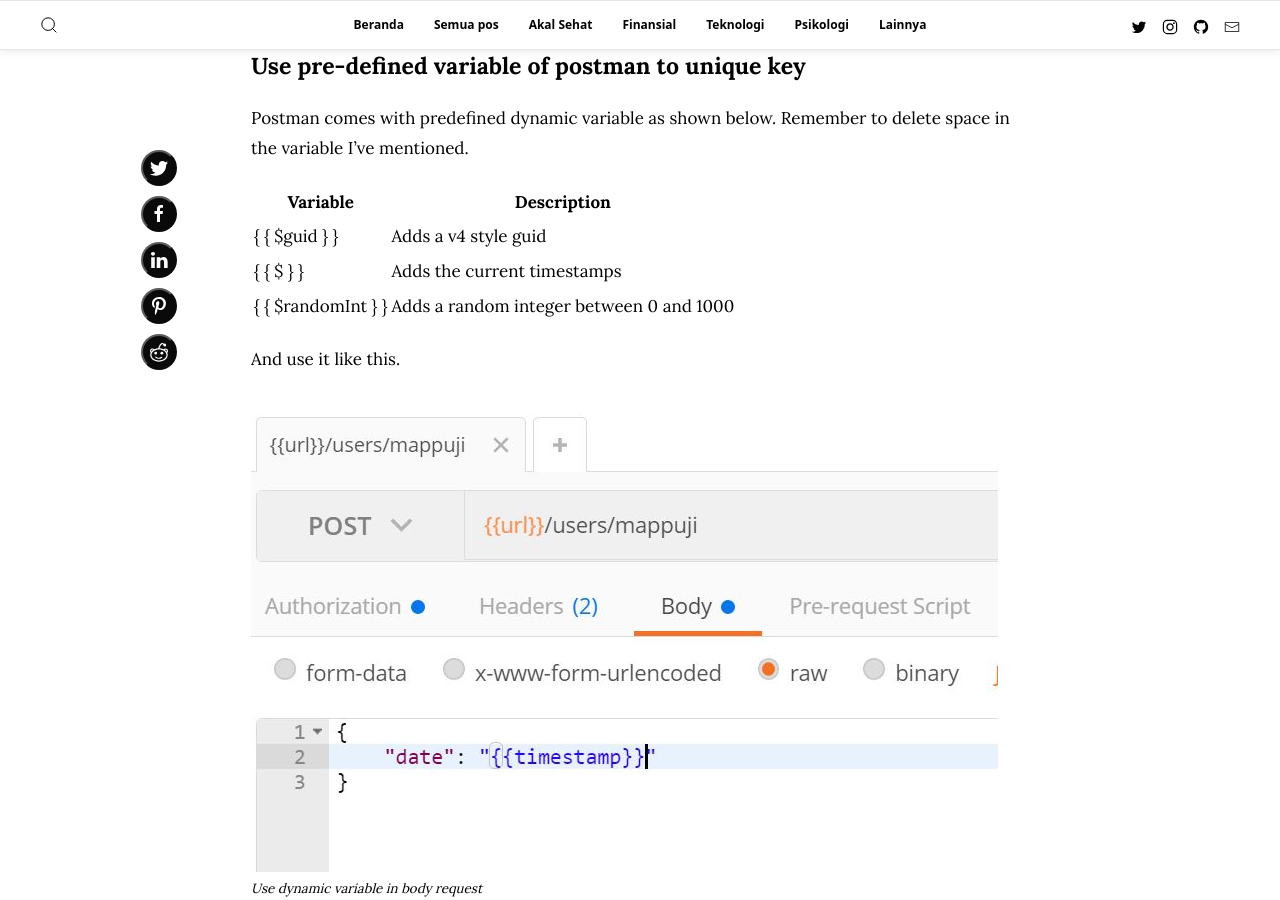
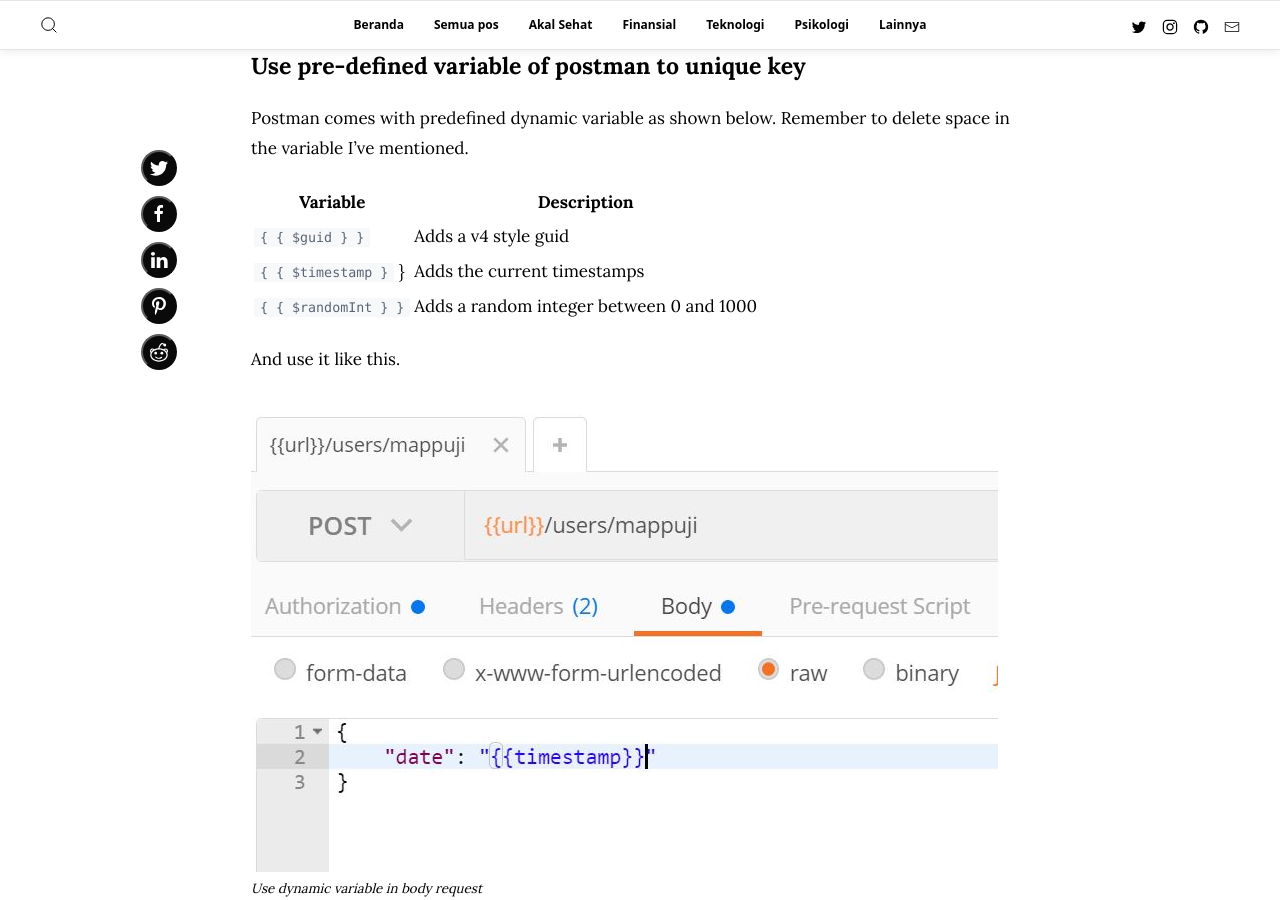
Before and after one commit to empeje/bukanme.me, a Jekyll site: the page built from _posts/2017-06-14-postman-most-useful-tricks-you-should-know.md, in a window 1280 px wide and 900 px high, scrolled down 7921 px. Built offline with Jekyll 4.4.1, drawn with Linux system fonts in a browser that asks for light colours; some web fonts are replaced; comment, search, counter and statistics services are not loaded.

Commit message:
Fix styles in postman article

```diff
--- a/_posts/2017-06-14-postman-most-useful-tricks-you-should-know.md
+++ b/_posts/2017-06-14-postman-most-useful-tricks-you-should-know.md
@@ -77,9 +77,9 @@ Postman comes with predefined dynamic variable as shown below. Remember to delet
 
 | Variable | Description|
 | --- | --- |
-| { { $guid } } | Adds a v4 style guid
-| { { ${{$timestamp}} } } | Adds the current timestamps
-| { { $randomInt } } |  Adds a random integer between 0 and 1000
+| `{ { $guid } }` | Adds a v4 style guid
+| `{ { $timestamp }` } | Adds the current timestamps
+| `{ { $randomInt } }` |  Adds a random integer between 0 and 1000
 
 And use it like this.
 
```
